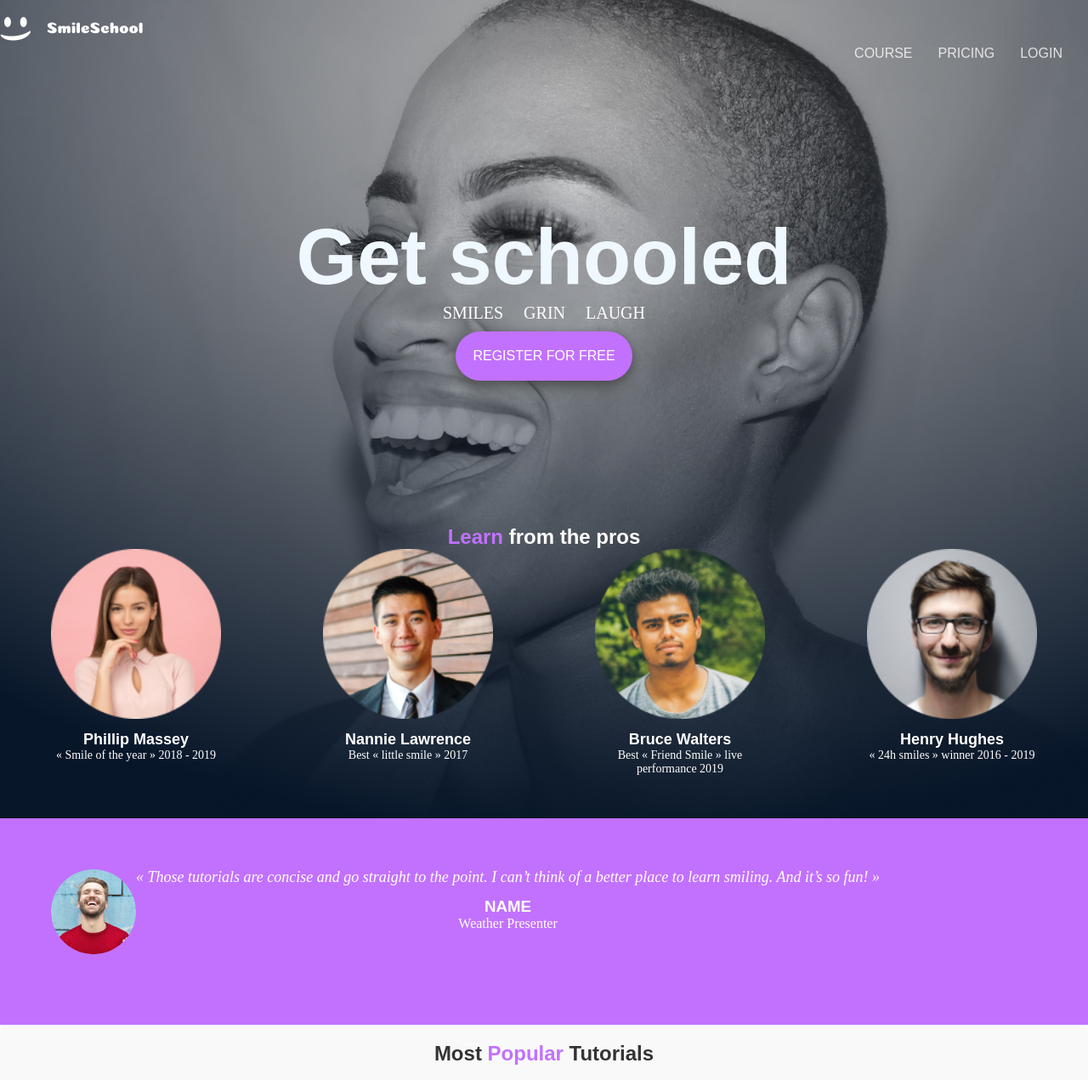
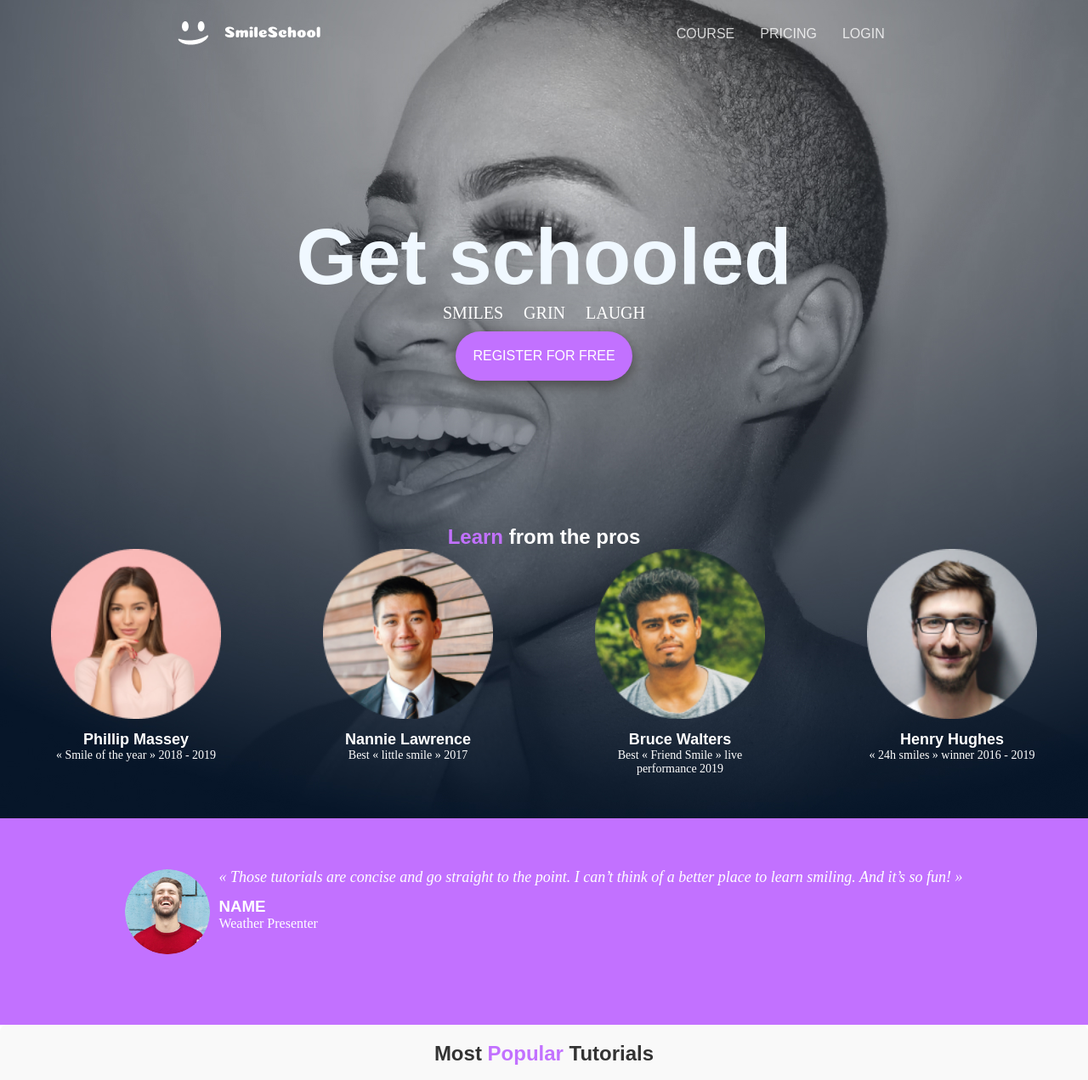
Before and after one commit to IanGlover28/alx_html_css, a plain HTML site: page css_advanced/index.html in a window 1280 px wide. Shown: the top 1271 px of the page at 85% size. Drawn offline with Linux system fonts and the light colour scheme.

Commit message:
modifying styles.css

```diff
--- a/css_advanced/styles.css
+++ b/css_advanced/styles.css
@@ -57,10 +57,7 @@ header ul li {
     margin-right: 30px; /* Adds space between list items */
 }
 
-header img {
-    max-width: 100%; /* Ensures the image is responsive */
-    height: auto;
-}
+
 
 header a {
     color: rgba(255, 255, 255, 0.8);
@@ -69,6 +66,12 @@ header a {
 
 header li a:hover {
     text-decoration: underline; /* Adds underline on hover */
+}
+
+nav {
+    display: flex;
+    justify-content: space-around;
+    align-items: center;
 }
 
 
@@ -157,7 +160,7 @@ h2 {
 /* Testimonial Section */
 .testimonial {
     display: flex;
-    text-align: center;
+    justify-content: center;
     padding: 60px;
     background-color: #c271ff;
     background-size:cover;
@@ -176,6 +179,13 @@ h2 {
 .testimonial-info{
     display: flex;
     flex-direction: column;
+    align-items: flex-start;
+    padding-left: 10px;
+
+}
+
+.testimonial-info h3 ,p {
+    margin: 0;
 }
 
 /* Testimonial Text */
@@ -491,3 +501,15 @@ footer p {
 		margin: 0 auto;
 	}
 }
+
+@media (max-width: 768px) {
+    .container h1 {
+        font-size: 2.5rem; /* Smaller font size for tablets */
+    }
+}
+
+@media (max-width: 480px) {
+    .container h1 {
+        font-size: 2rem; /* Smaller font size for mobile */
+    }
+}
```
